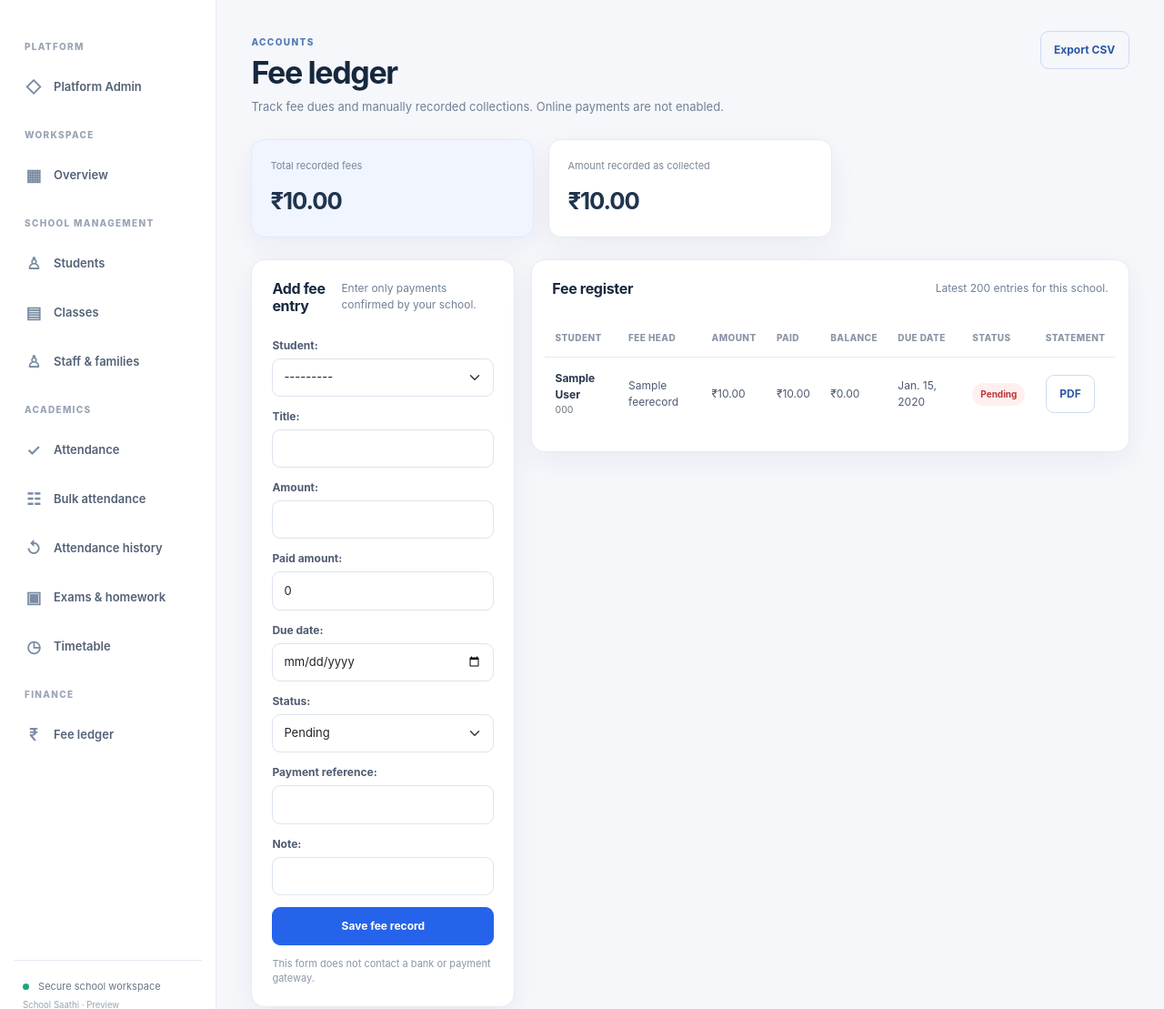
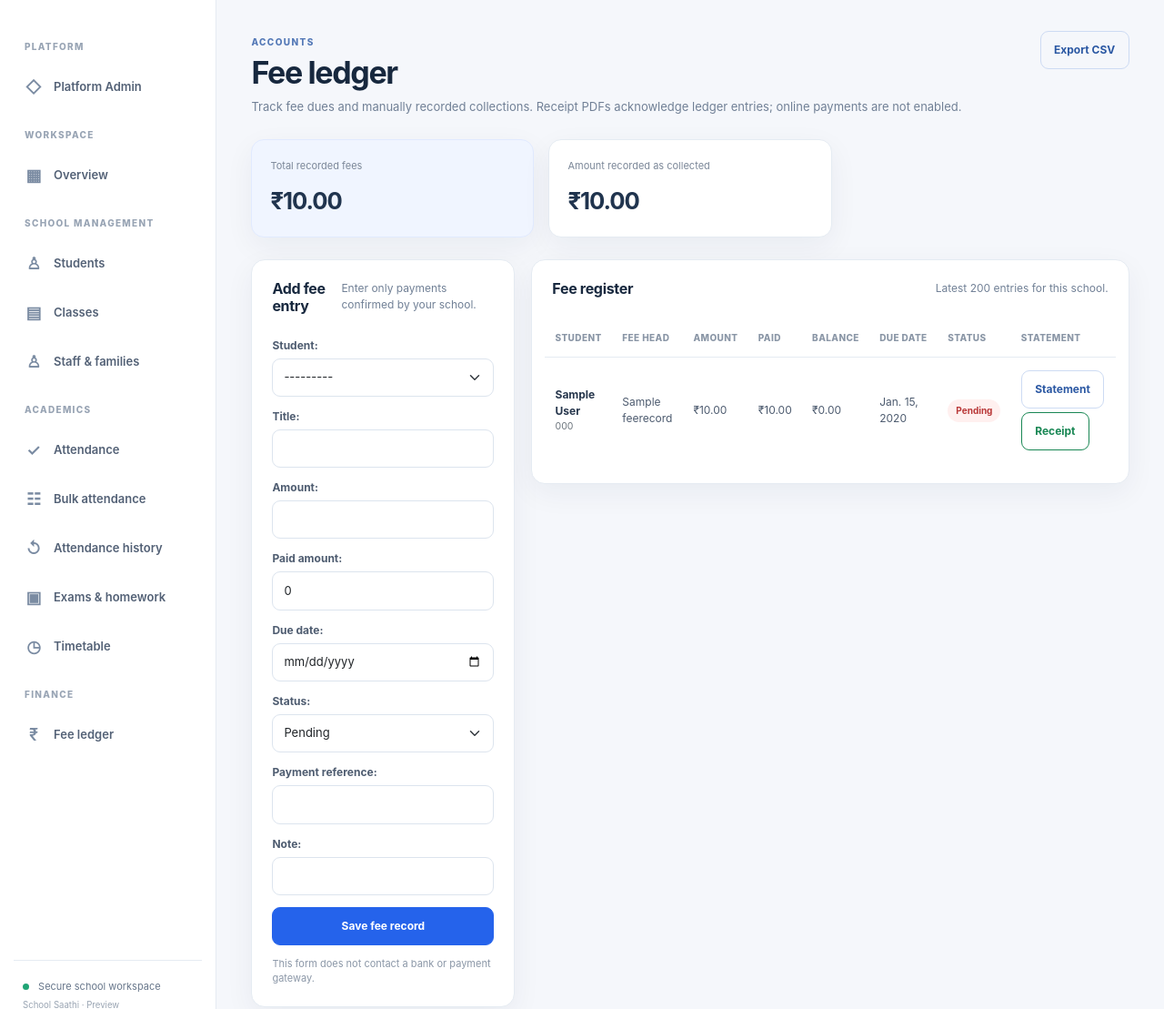
Before and after one commit to pk8873/My_school, a Django app: page /fees/ in a window 1280 px wide. Shown: the part 76-1185 px from the top of the page at 91% size. Run offline with Django 5.2, Linux system fonts and the light colour scheme; a user stored in the database is signed in; tables that the repository leaves empty hold one stand-in row (values such as "Sample post").

Commit message:
feat: add manual receipt link to fee register

```diff
--- a/templates/schools/fees.html
+++ b/templates/schools/fees.html
@@ -1,8 +1,8 @@
 {% extends "base.html" %}
 {% block title %}Fee ledger · School Saathi{% endblock %}
 {% block content %}
-<div class="page-heading"><div><span class="eyebrow">ACCOUNTS</span><h1>Fee ledger</h1><p>Track fee dues and manually recorded collections. Online payments are not enabled.</p></div><a class="btn btn-outline-primary" href="{% url "export_csv" report="fees" %}?school={{ membership.school_id }}">Export CSV</a></div>
+<div class="page-heading"><div><span class="eyebrow">ACCOUNTS</span><h1>Fee ledger</h1><p>Track fee dues and manually recorded collections. Receipt PDFs acknowledge ledger entries; online payments are not enabled.</p></div><a class="btn btn-outline-primary" href="{% url "export_csv" report="fees" %}?school={{ membership.school_id }}">Export CSV</a></div>
 <div class="row g-3 mb-4"><div class="col-6 col-lg-4"><div class="metric-card metric-accent"><span>Total recorded fees</span><strong>₹{{ total_amount|floatformat:2 }}</strong></div></div><div class="col-6 col-lg-4"><div class="metric-card"><span>Amount recorded as collected</span><strong>₹{{ collected_amount|floatformat:2 }}</strong></div></div></div>
 <div class="workspace-grid"><section class="panel"><div class="panel-heading"><h2>Add fee entry</h2><p>Enter only payments confirmed by your school.</p></div><form method="post">{% csrf_token %}<input type="hidden" name="school" value="{{ membership.school_id }}">{{ form.as_p }}<button class="btn btn-primary w-100">Save fee record</button></form><p class="form-note">This form does not contact a bank or payment gateway.</p></section>
-<section class="panel panel-wide"><div class="panel-heading"><h2>Fee register</h2><p>Latest 200 entries for this school.</p></div><div class="table-responsive"><table class="table table-hover align-middle"><thead><tr><th>Student</th><th>Fee head</th><th>Amount</th><th>Paid</th><th>Balance</th><th>Due date</th><th>Status</th><th>Statement</th></tr></thead><tbody>{% for item in fees %}<tr><td><strong>{{ item.student.first_name }} {{ item.student.last_name }}</strong><div class="small text-secondary">{{ item.student.admission_number }}</div></td><td>{{ item.title }}</td><td>₹{{ item.amount|floatformat:2 }}</td><td>₹{{ item.paid_amount|floatformat:2 }}</td><td>₹{{ item.balance|floatformat:2 }}</td><td>{{ item.due_date|default:"—" }}</td><td><span class="status-pill {% if item.status == 'paid' %}status-good{% elif item.status == 'pending' %}status-danger{% endif %}">{{ item.get_status_display }}</span></td><td><a class="btn btn-sm btn-outline-primary" href="{% url 'student_fee_statement_pdf' item.student_id %}?school={{ membership.school_id }}">PDF</a></td></tr>{% empty %}<tr><td colspan="8" class="empty-state">No fee entries yet. Add the first fee record.</td></tr>{% endfor %}</tbody></table></div></section></div>
+<section class="panel panel-wide"><div class="panel-heading"><h2>Fee register</h2><p>Latest 200 entries for this school.</p></div><div class="table-responsive"><table class="table table-hover align-middle"><thead><tr><th>Student</th><th>Fee head</th><th>Amount</th><th>Paid</th><th>Balance</th><th>Due date</th><th>Status</th><th>Statement</th></tr></thead><tbody>{% for item in fees %}<tr><td><strong>{{ item.student.first_name }} {{ item.student.last_name }}</strong><div class="small text-secondary">{{ item.student.admission_number }}</div></td><td>{{ item.title }}</td><td>₹{{ item.amount|floatformat:2 }}</td><td>₹{{ item.paid_amount|floatformat:2 }}</td><td>₹{{ item.balance|floatformat:2 }}</td><td>{{ item.due_date|default:"—" }}</td><td><span class="status-pill {% if item.status == 'paid' %}status-good{% elif item.status == 'pending' %}status-danger{% endif %}">{{ item.get_status_display }}</span></td><td><div class="d-flex flex-wrap gap-1"><a class="btn btn-sm btn-outline-primary" href="{% url 'student_fee_statement_pdf' item.student_id %}?school={{ membership.school_id }}">Statement</a>{% if item.paid_amount > 0 %}<a class="btn btn-sm btn-outline-success" href="{% url 'fee_collection_receipt_pdf' item.pk %}?school={{ membership.school_id }}">Receipt</a>{% endif %}</div></td></tr>{% empty %}<tr><td colspan="8" class="empty-state">No fee entries yet. Add the first fee record.</td></tr>{% endfor %}</tbody></table></div></section></div>
 {% endblock %}
```
